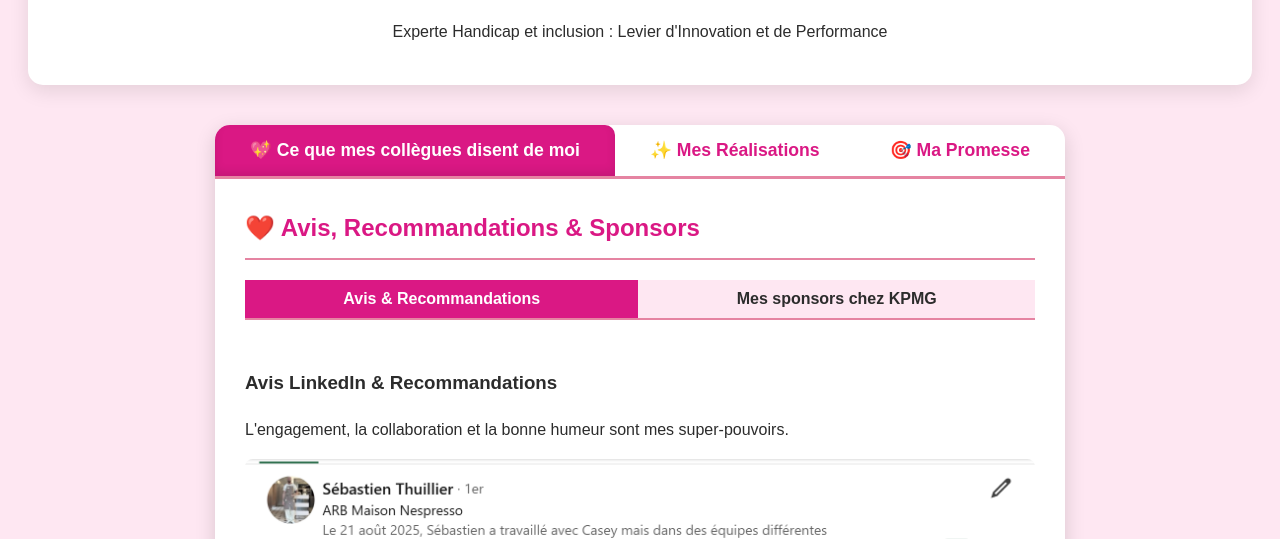
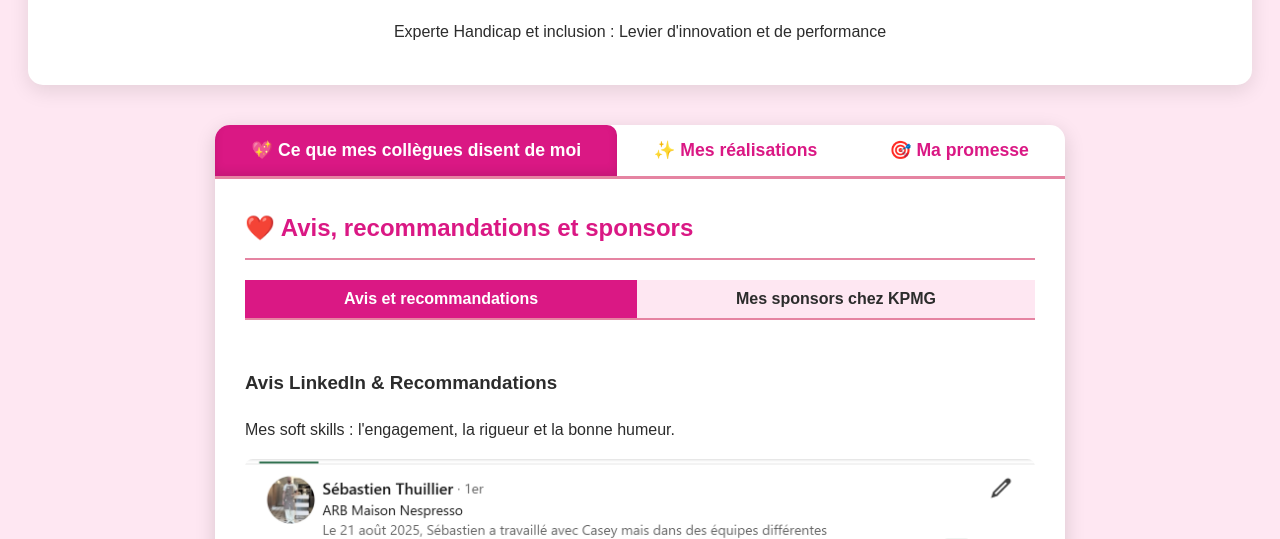
Before and after one commit to BarbieRSE/Qui-est-Casey-Bernad-, a plain HTML site: page index.html in a window 1280 px wide. Shown: the part 261-800 px from the top of the page. Drawn offline with Linux system fonts and the light colour scheme.

Commit message:
Update index.html

```diff
--- a/index.html
+++ b/index.html
@@ -11,7 +11,7 @@
     <header>
         <img src="ma-photo.jpg" alt="Votre photo professionnelle" class="profile-pic">
         <h1> Casey Bernad - French Flair</h1>
-        <p>Experte Handicap et inclusion : Levier d'Innovation et de Performance</p>
+        <p>Experte Handicap et inclusion : Levier d'innovation et de performance</p>
     </header>
 
     <div class="tabs-container">
@@ -20,19 +20,19 @@
                 💖 Ce que mes collègues disent de moi
             </button>
             <button class="tab-button" onclick="openTab(event, 'realisations')">
-                ✨ Mes Réalisations
+                ✨ Mes réalisations
             </button>
             <button class="tab-button" onclick="openTab(event, 'promesse')">
-                🎯 Ma Promesse
+                🎯 Ma promesse
             </button>
         </div>
 
         <div id="collegues" class="tab-content">
-            <h2>❤️ Avis, Recommandations & Sponsors</h2>
+            <h2>❤️ Avis, recommandations et sponsors</h2>
 
             <div class="subtabs">
                 <button class="subtab-button active" onclick="openSubTab(event, 'avis-recos')">
-                    Avis & Recommandations
+                    Avis et recommandations
                 </button>
                 <button class="subtab-button" onclick="openSubTab(event, 'sponsors')">
                     Mes sponsors chez KPMG
@@ -41,7 +41,7 @@
 
             <div id="avis-recos" class="subtab-content">
                 <h3>Avis LinkedIn & Recommandations</h3>
-                <p>L'engagement, la collaboration et la bonne humeur sont mes super-pouvoirs.</p>
+                <p>Mes soft skills : l'engagement, la rigueur et la bonne humeur.</p>
 
                 <img src="collegue-1.jpg" alt="Avis de collègue 1" style="max-width: 100%; height: auto; border-radius: 8px; margin-bottom: 20px;">
                 <img src="collegue-2.jpg" alt="Avis de collègue 2" style="max-width: 100%; height: auto; border-radius: 8px; margin-bottom: 20px;">
@@ -60,15 +60,16 @@
                 <div class="sponsor-card">
                     <img src="sponsor-rama.jpg" alt="Photo de Rama Sow" class="sponsor-pic">
                     <h4>🧩 Rama Sow</h4>
-                    <p>Directeur Inclusion KPMG</p>
+                    <p>Manager Marketing & Communication ESG chez KPMG France</p>
                     <p>📧 <a href="mailto:rsow@kpmg.fr">rsow@kpmg.fr</a></p>
+                     <p>📧 <a 0622641957</a></p>
                     <p>🔗 <a href="https://www.linkedin.com/in/rama-sow/" target="_blank">Profil LinkedIn</a></p>
                 </div>
 
                 <div class="sponsor-card">
                     <img src="sponsor-sophie.jpg" alt="Photo de Sophie Maladri" class="sponsor-pic">
                     <h4>🧩 Sophie Maladri</h4>
-                    <p>Manager RH KPMG</p>
+                    <p>Responsable nationale de l'offre Durabilité ESG/RSE chez Rydge Conseil (anciennement KPMG)</p>
                     <p>📧 <a href="mailto:smaladri@rydge.fr">smaladri@rydge.fr</a></p>
                     <p>🔗 <a href="https://www.linkedin.com/in/sophie-maladri-73440b30/" target="_blank">Profil LinkedIn</a></p>
                 </div>
```
